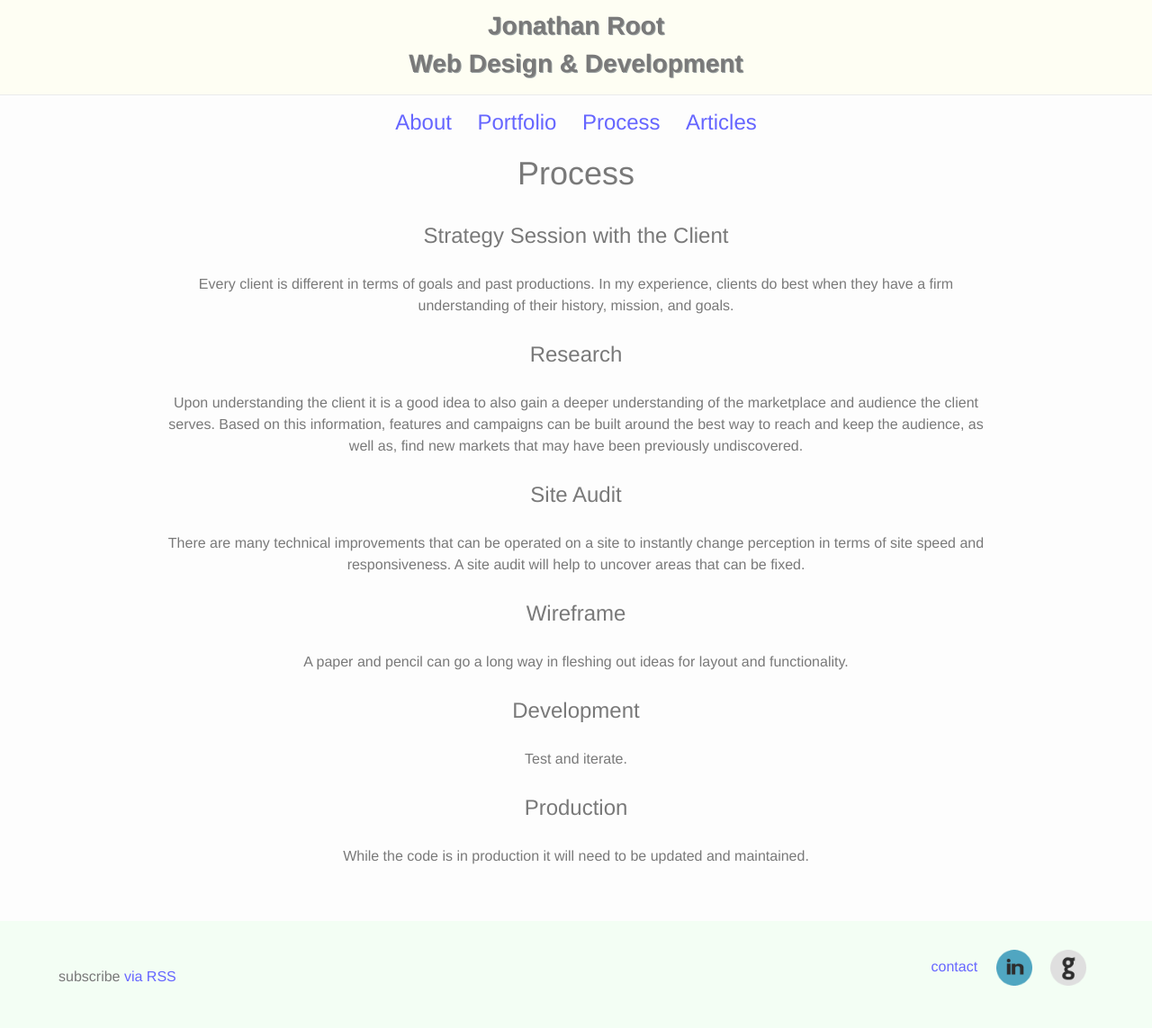
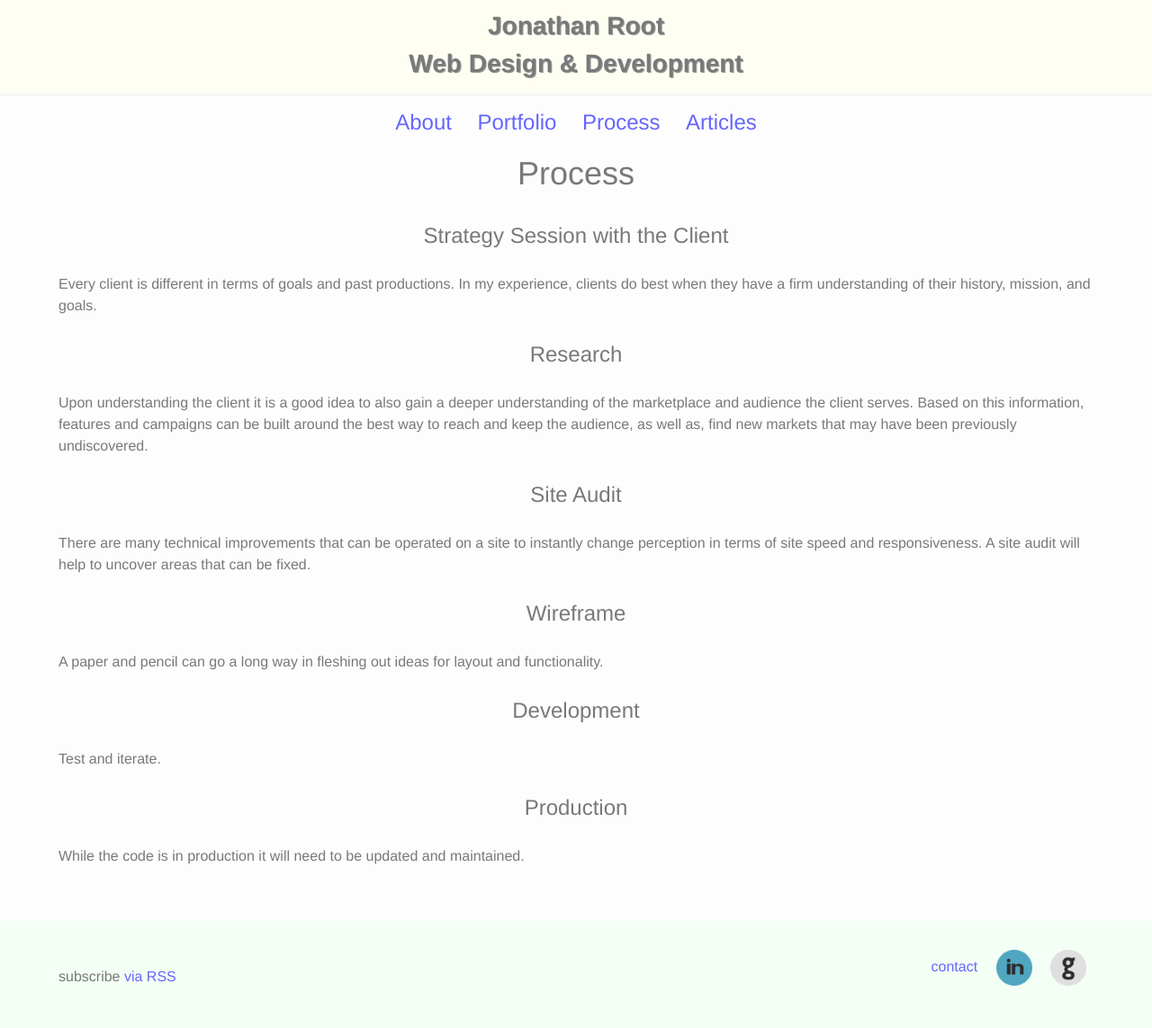
Before and after one commit to jaroot32/jonathanRootPortfolio, a Jekyll site: the page built from Process.html, in a window 1280 px wide. Shown: the whole page at 90% size. Built offline with Jekyll 4.4.1, drawn with Linux system fonts in a browser that asks for light colours; a style sheet for code colours, icons or effects is not loaded.

```diff
--- a/Process.html
+++ b/Process.html
@@ -6,14 +6,14 @@ permalink: /Process/
 
 
 	<h2>Strategy Session with the Client </h2>
-	<h4>Every client is different in terms of goals and past productions.  In my experience, clients do best when they have a firm understanding of their history, mission, and goals. </h4>
+	<p>Every client is different in terms of goals and past productions.  In my experience, clients do best when they have a firm understanding of their history, mission, and goals. </p>
 	<h2>Research</h2>
-	<h4>Upon understanding the client it is a good idea to also gain a deeper understanding of the marketplace and audience the client serves.  Based on this information, features and campaigns can be built around the best way to reach and keep the audience, as well as, find new markets that may have been previously undiscovered.</h4>
+	<p>Upon understanding the client it is a good idea to also gain a deeper understanding of the marketplace and audience the client serves.  Based on this information, features and campaigns can be built around the best way to reach and keep the audience, as well as, find new markets that may have been previously undiscovered.</p>
 	<h2>Site Audit</h2>
-	<h4>There are many technical improvements that can be operated on a site to instantly change perception in terms of site speed and responsiveness. A site audit will help to uncover areas that can be fixed.</h4>
+	<p>There are many technical improvements that can be operated on a site to instantly change perception in terms of site speed and responsiveness. A site audit will help to uncover areas that can be fixed.</p>
 	<h2>Wireframe</h2>
-	<h4>A paper and pencil can go a long way in fleshing out ideas for layout and functionality.</h4>
+	<p>A paper and pencil can go a long way in fleshing out ideas for layout and functionality.</p>
 	<h2>Development</h2>
-	<h4>Test and iterate.</h4>
+	<p>Test and iterate.</p>
 	<h2>Production</h2>
-	<h4>While the code is in production it will need to be updated and maintained.</h4>
+	<p>While the code is in production it will need to be updated and maintained.</p>
```
Also changed, not shown: images/OutsideMenu.jpg.
